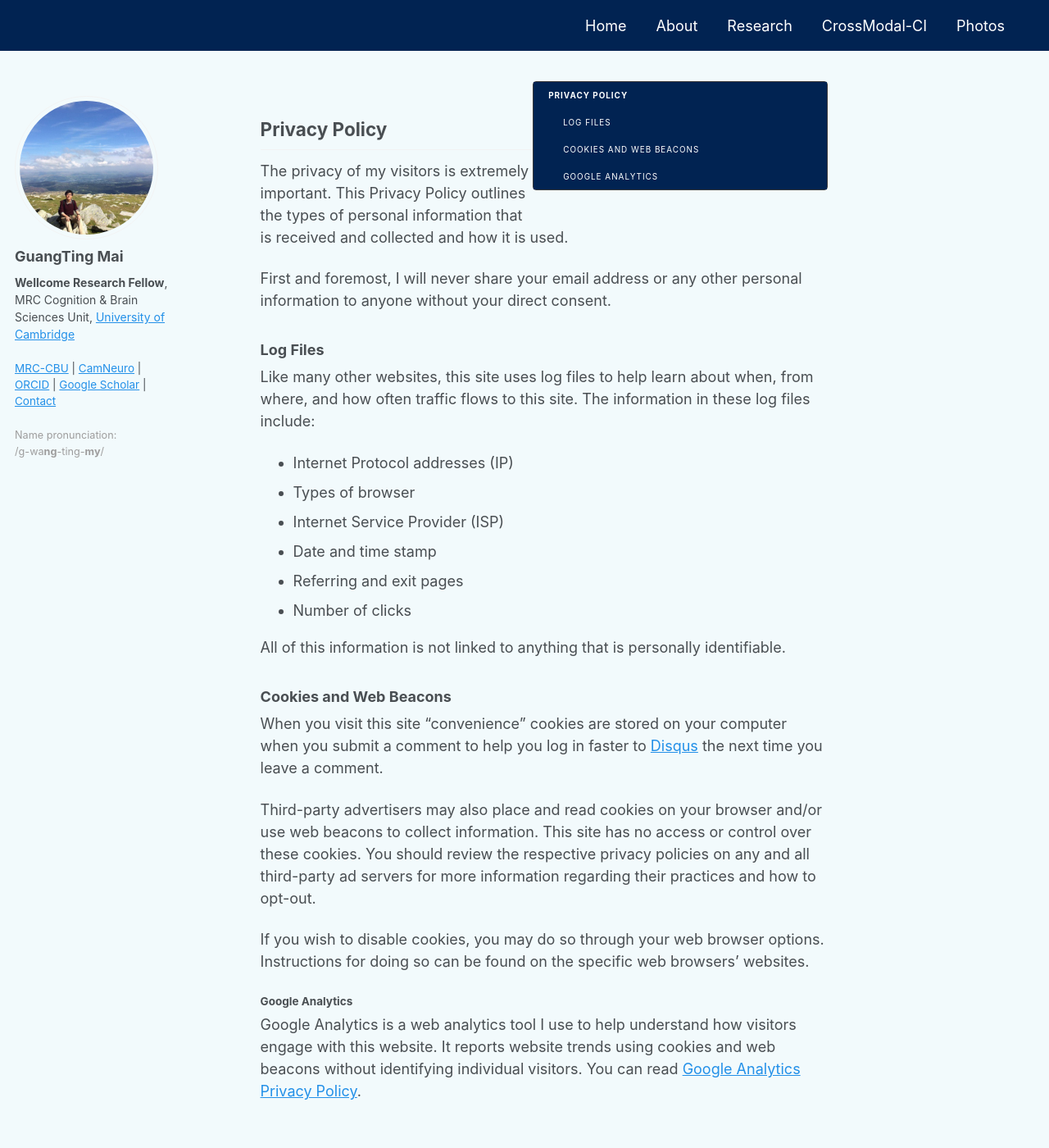
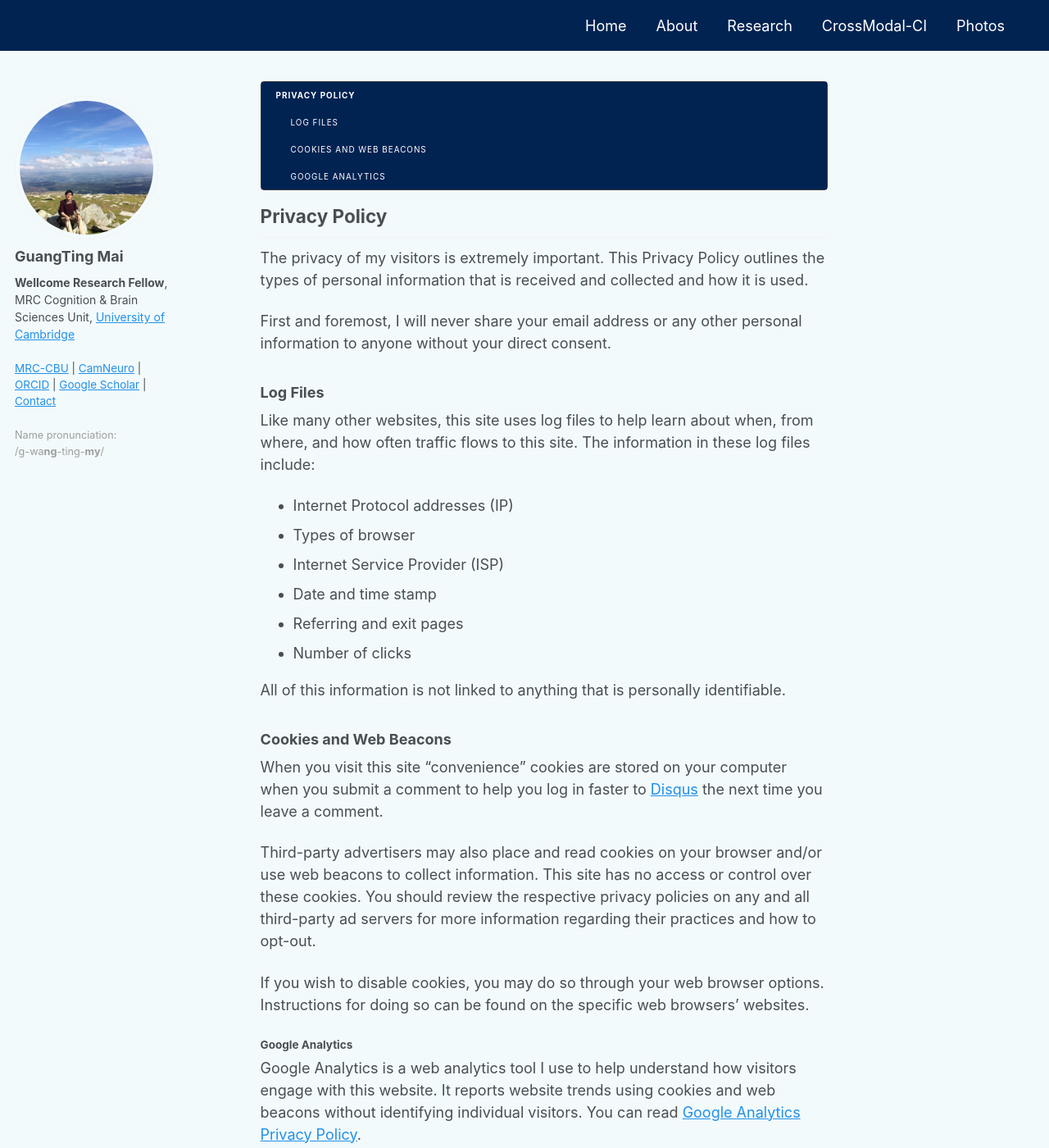
Before and after one commit to guangtingmai/guangtingmai.github.io, a Jekyll site: the page built from _pages/terms.md, in a window 1280 px wide and 1400 px high. Shown: the whole window at 82% size. Built offline with Jekyll 4.4.1, drawn with Linux system fonts in a browser that asks for light colours.

Commit message:
Update custom.scss

```diff
--- a/_sass/custom.scss
+++ b/_sass/custom.scss
@@ -174,7 +174,7 @@ div.navigation-row span {
   }
 }
 
-.sidebar__right {
+.sidebar__left {
   width: 360px !important;
   max-width: 360px !important;
   flex: 0 0 360px !important;
```
